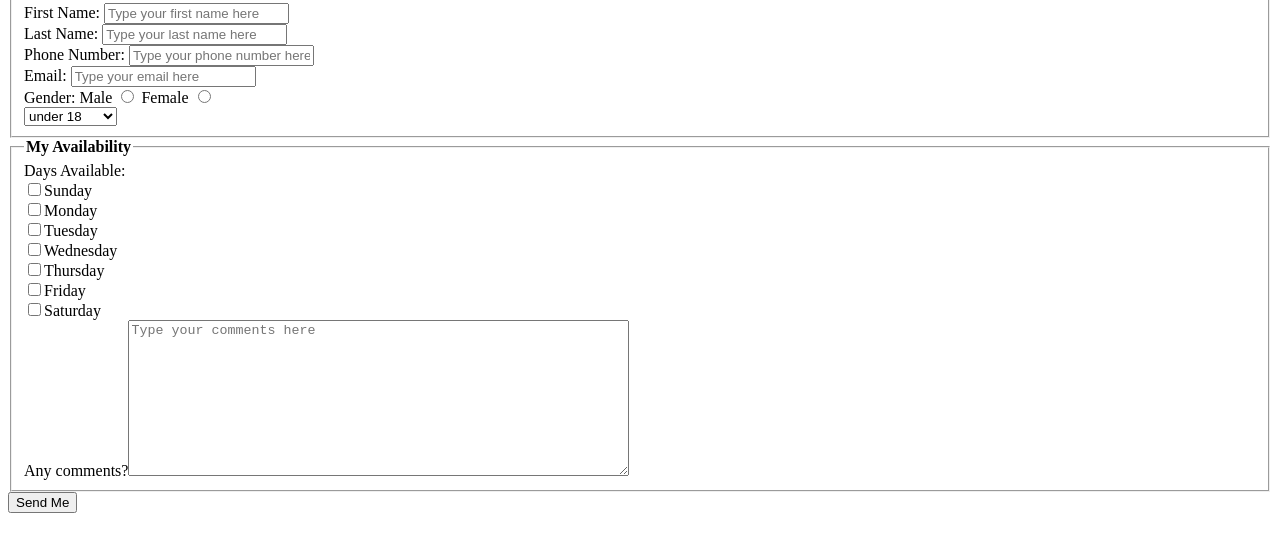
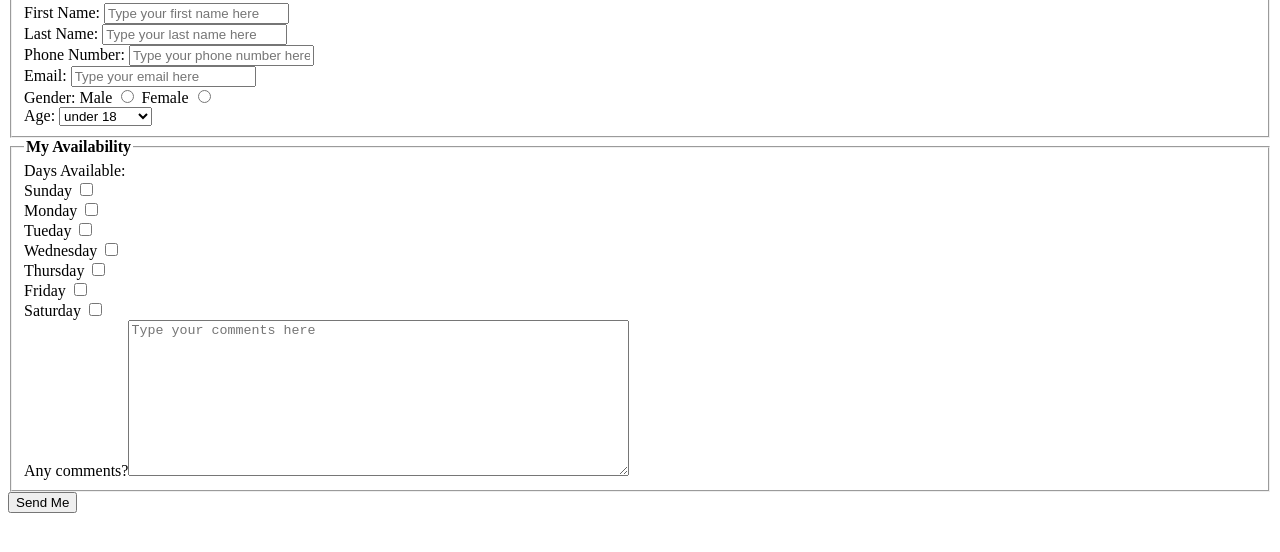
Before and after one commit to KaileyTapia/lab4, a plain HTML site: page index.html in a window 1280 px wide. Shown: the part 100-652 px from the top of the page. Drawn offline with Linux system fonts and the light colour scheme.

Commit message:
fixing Days available downdrop
deleted multiple attribute and fixed ids

```diff
--- a/index.html
+++ b/index.html
@@ -34,8 +34,8 @@
                 <input type="radio" id="female" name="gender_field" value="Female">
             </div>
             <div>
+                <label>Age: </label>
                 <select name="age_field">
-                    <label>Age: </label>
                     <option value="under 18">under 18</option>
                     <option value="18-24">18-24</option>
                     <option value="25-34">25-34</option>
@@ -53,25 +53,32 @@
             </legend>
             <label>Days Available: </label>
             <div>
-                <input type="checkbox" id="sunday_checkbox" multiple="multiple" name="available_field[]" value="Sunday">Sunday
+                <label for="sunday_cb">Sunday</label>
+                <input type="checkbox" id="sunday_cb" name="available_field[]" value="Sunday">
             </div>
             <div>
-                <input type="checkbox" id="monday_checkbox" multiple="multiple" name="available_field[]" value="Monday">Monday
+                <label for="monday_cb">Monday</label>
+                <input type="checkbox" id="monday_cb" name="available_field[]" value="Monday">
             </div>
             <div>
-                <input type="checkbox" id="_checkbox" multiple="multiple" name="available_field[]" value="Tuesday">Tuesday
+                <label for="tuesday_cb">Tueday</label>
+                <input type="checkbox" id="tuesday_cb" name="available_field[]" value="Tuesday">
             </div>
             <div>
-                <input type="checkbox" id="wednesday_checkbox" multiple="multiple" name="available_field[]" value="Wednesday">Wednesday
+                <label for="wednesday_cb">Wednesday</label>
+                <input type="checkbox" id="wednesday_cb" name="available_field[]" value="Wednesday">
             </div>
             <div>
-                <input type="checkbox" id="thursday_checkbox" multiple="multiple" name="available_field[]" value="Thursday">Thursday
+                <label for="thursday_cb">Thursday</label>
+                <input type="checkbox" id="thursday_checkbox" name="available_field[]" value="Thursday">
             </div>
             <div>
-                <input type="checkbox" id="friday_checkbox" multiple="multiple" name="available_field[]" value="Friday">Friday
+                <label for="friday_cb">Friday</label>
+                <input type="checkbox" id="friday_cb" name="available_field[]" value="Friday">
             </div>
             <div>
-                <input type="checkbox" id="saturday_checkbox" multiple="multiple" name="available_field[]" value="Saturday">Saturday
+                <label for="saturday_cb">Saturday</label>
+                <input type="checkbox" id="saturday_cb" name="available_field[]" value="Saturday">
             </div>
             <div>
                 <label>Any comments?<textarea name="comments_field" placeholder="Type your comments here" cols="60" rows="10"></textarea></label>
```
